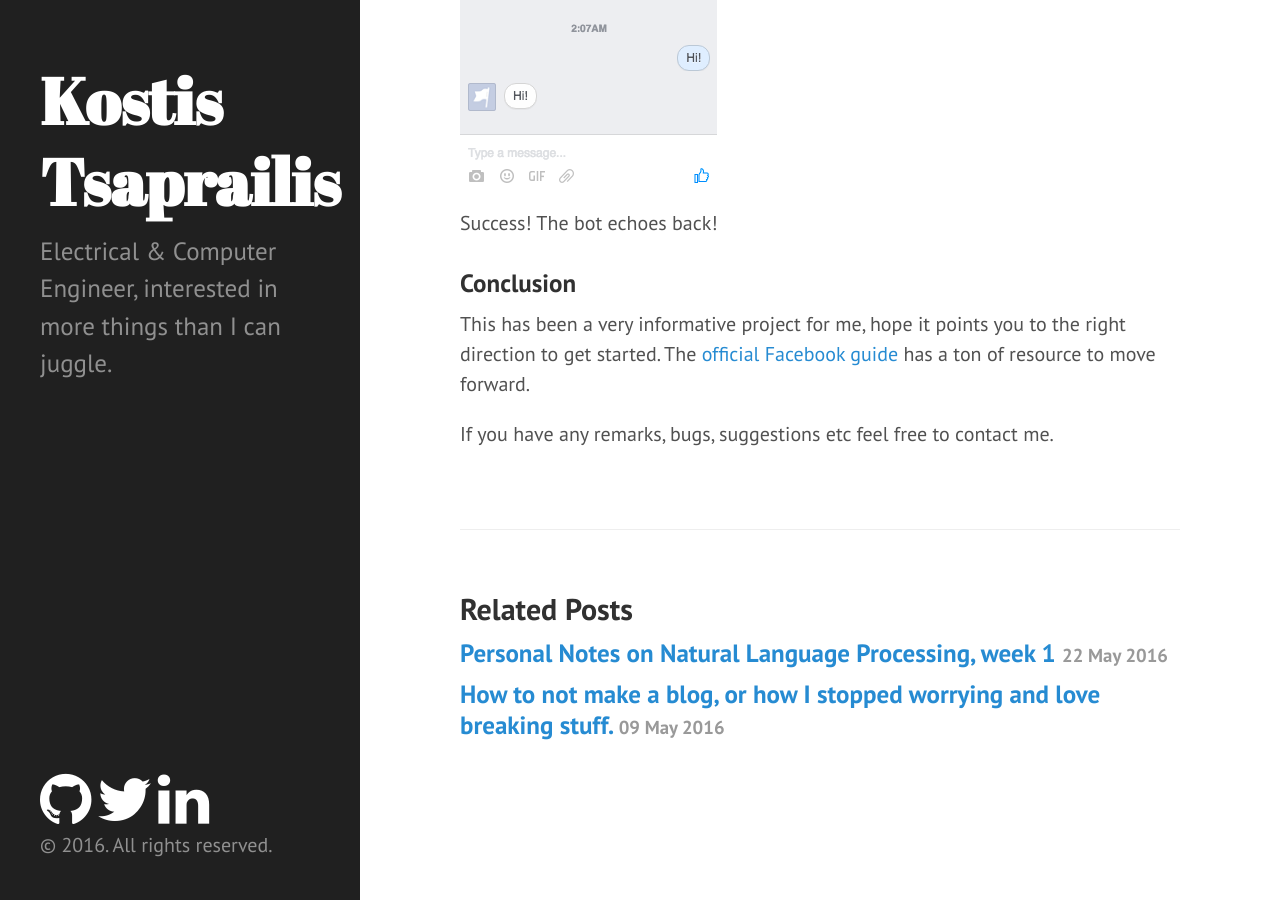
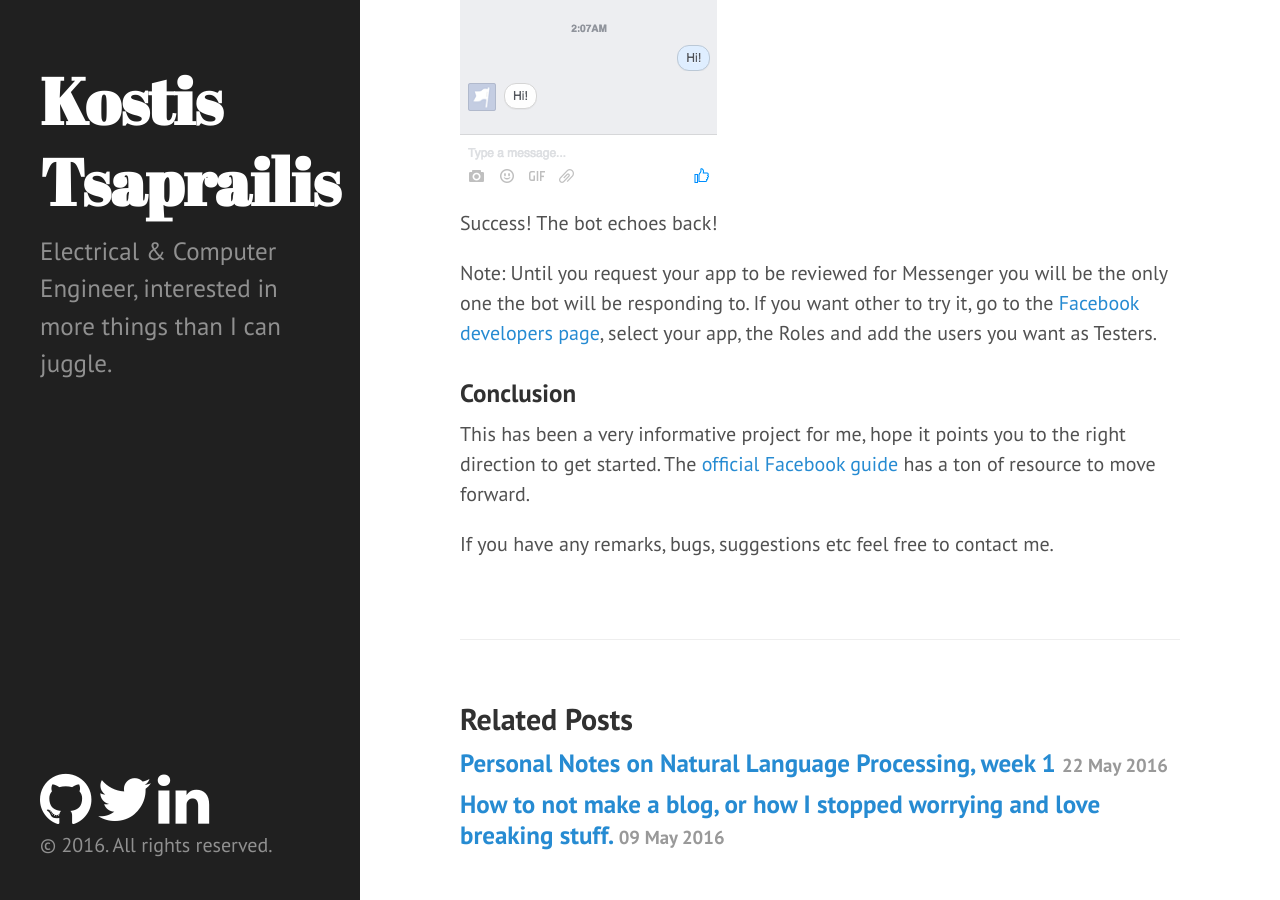
Before and after one commit to leokleist/kostistsaprailis.github.io, a Jekyll site: the page built from _posts/2016-06-03-How-to-build-and-deploy-a-Facebook-Messenger-bot-with-Python-and-Flask-a-tutorial.md, in a window 1280 px wide and 900 px high, scrolled down 12832 px. Built offline with Jekyll 4.4.1, drawn with Linux system fonts in a browser that asks for light colours; nearby versions of some CDN libraries.

Commit message:
Adding post

```diff
--- a/_posts/2016-06-03-How-to-build-and-deploy-a-Facebook-Messenger-bot-with-Python-and-Flask-a-tutorial.md
+++ b/_posts/2016-06-03-How-to-build-and-deploy-a-Facebook-Messenger-bot-with-Python-and-Flask-a-tutorial.md
@@ -334,6 +334,8 @@
 
 Success! The bot echoes back!
 
+Note: Until you request your app to be reviewed for Messenger you will be the only one the bot will be responding to. If you want other to try it, go to the [Facebook developers page][facebook-developers-url], select your app, the Roles and add the users you want as Testers.
+
 ### Conclusion
 
 This has been a very informative project for me, hope it points you to the right direction to get started. The [official Facebook guide][facebook-guide-url] has a ton of resource to move forward.
```
